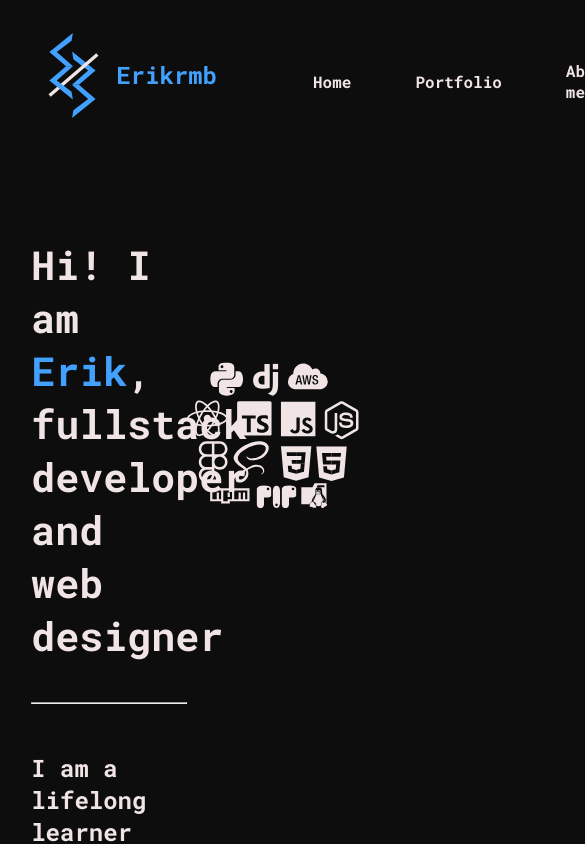
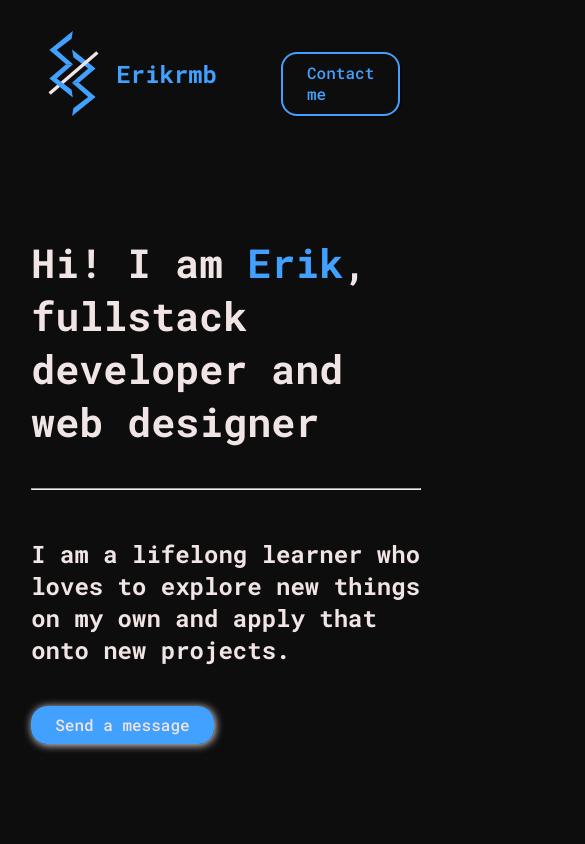
Before and after one commit to Erikrmb/Erikrmb-my-website, a React (Create React App) app: page / in a window 390 px wide. Shown: the top 844 px of the page, 585 px wide, since content can reach past the window. Built offline with nearby package versions, Linux system fonts and the light colour scheme.

Commit message:
Optimize mobile version of the website

```diff
--- a/src/components/NavBar/Navbar.module.scss
+++ b/src/components/NavBar/Navbar.module.scss
@@ -11,3 +11,9 @@
         margin: 1em 2em 1em 8vw;
     }
 }
+
+@media only screen and (max-width: 768px) {
+    .container__tabs{
+        display: none;
+    }
+}
--- a/src/pages/home/Home.module.scss
+++ b/src/pages/home/Home.module.scss
@@ -220,3 +220,26 @@
     width: 68px;
     height: 68px;
 }
+
+@media only screen and (max-width: 768px) {
+    .banner{
+        display: none;
+    }
+    .title{
+        font-size: 2.5em;
+        width: 100vw;
+    }
+    .subtitle{
+        font-size: 1.5em;
+        width: 100vw;
+        margin-top: 2em;
+        margin-bottom: 2em;
+    }
+    .portfolio__brackets__right{
+        display: none;
+    }
+    .portfolio__brackets__left{
+        display: none;
+    }
+
+}
--- a/src/pages/home/index.tsx
+++ b/src/pages/home/index.tsx
@@ -32,7 +32,9 @@ export default function Home(){
                     })}
                     to="mailto:commercial@erikrmb.com">Send a message</Link>
                 </div>
-                <Banner></Banner>
+                <div className={styles.banner}>
+                    <Banner></Banner>
+                </div>
             </section>
             <button type="reset" className={styles.gaming__mode} onClick={changeColor}>Teste</button>
             <section>
@@ -44,7 +46,7 @@ export default function Home(){
                     <div>
                         <Logo></Logo>
                     </div>
-                    <p className={styles.text__aboutme}>I'm a full stack developer who loves learning about new technologies and applying new frameworks onto different projects. Over the past 3 years, I have studied and developed my skills as a developer, until recently I started working as a freelancer. I have been developing some web projects and using cloud providers in the process, such as AWS. I am really interested in new projects, so if you have a job or an idea try checking out my resumé or contacting me!</p>
+                    <p className={styles.text__aboutme}>I'm a full stack developer who loves learning about new technologies and applying new frameworks onto different projects. Over the past 3 years, I have studied and developed my skills as a developer, until recently I started working as a freelancer. I am really interested in new projects, so if you have a project or an idea try contacting me!</p>
                 </div>
                 <Link className={classNames({
                         [stylesTheme.link__button]: true,
```
